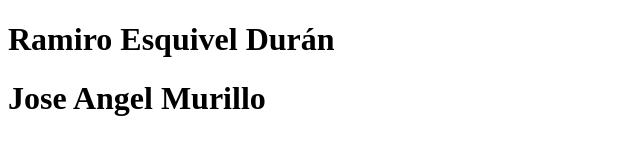
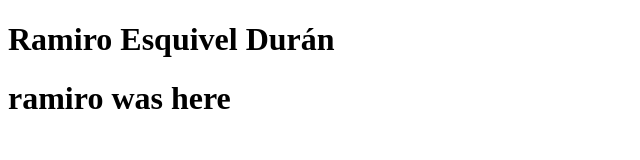
Before and after one commit to ramiro174/migit, a plain HTML site: page index.html in a window 1280 px wide. Shown: the whole page, without its empty margins (0-640 px from the left). Drawn offline with Linux system fonts and the light colour scheme.

Commit message:
add change in line 10

```diff
--- a/index.html
+++ b/index.html
@@ -7,7 +7,7 @@
 </head>
 <body>
 	<h1>Ramiro Esquivel Durán</h1>
-	<h1> Jose Angel Murillo </h1>
+	<h1> ramiro was here</h1>
  <div id="container">
 
 
```
